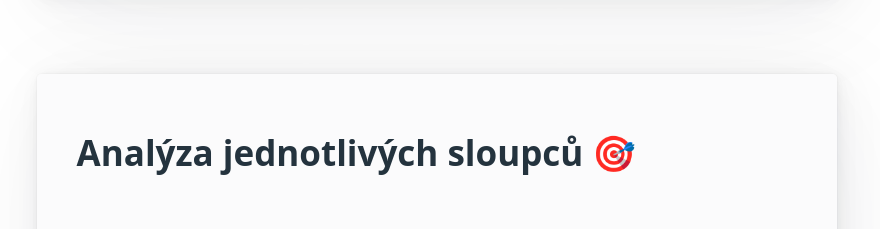
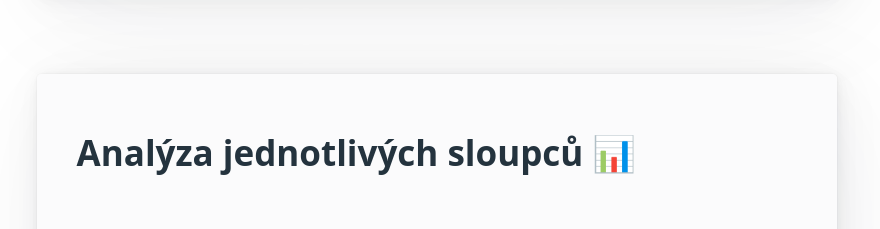
Before and after one commit to AdamPrchal/game-rating-prediction, a Next.js app: page / in a window 1280 px wide. Shown: the part 3720-3949 px from the top of the page, without its empty margins (203-1083 px from the left). Built offline with nearby package versions, Linux system fonts and the light colour scheme.

Commit message:
Update analyzaDat.mdx
Úprava emotikonu v záhlaví

```diff
--- a/src/chapters/analyzaDat.mdx
+++ b/src/chapters/analyzaDat.mdx
@@ -2,7 +2,7 @@ import { ImageWithCaption } from "../components/ImageWithCaption";
 
 <article id="analyzaDat">
     <header style={{marginBottom: "1rem"}}>
-        ##  Analýza jednotlivých sloupců 🎯
+        ##  Analýza jednotlivých sloupců 📊
     </header>
 
     ### Hodnocení her
```
